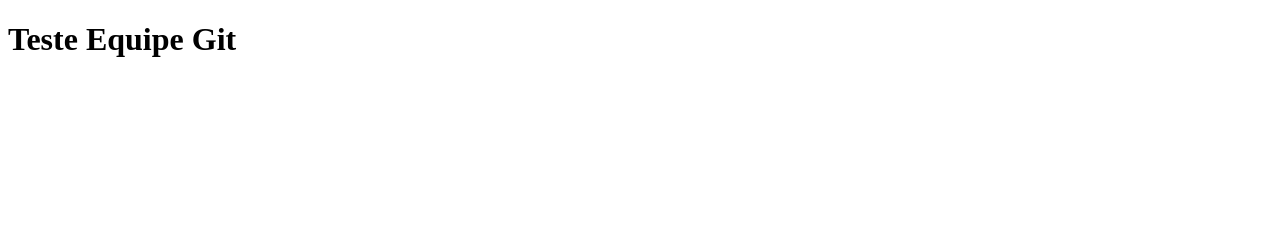
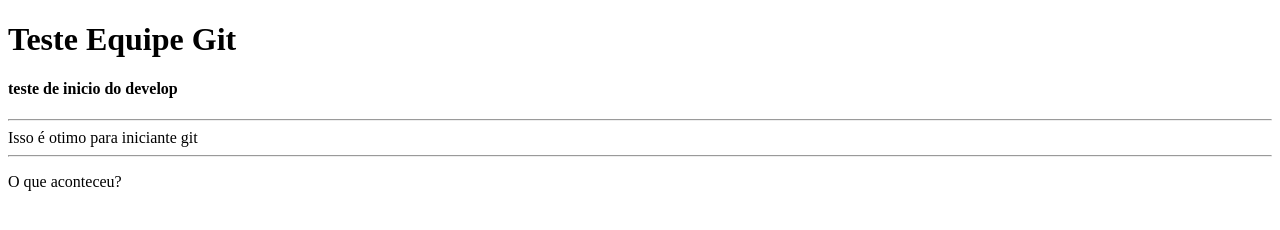
Before and after one commit to CakonChan/test-equipe, a plain HTML site: page index.html in a window 1280 px wide. Drawn offline with Linux system fonts and the light colour scheme.

Commit message:
Develop (#1)
* atualizado para Develop

```diff
--- a/index.html
+++ b/index.html
@@ -12,6 +12,15 @@
     <h1>
         Teste Equipe Git
     </h1>
+
+    <h4>
+        teste de inicio do develop
+    </h4>
+    <hr> Isso é otimo para iniciante git
+    <hr>
+    <p>
+        O que aconteceu?
+    </p>
 </body>
 
 </html>
```
